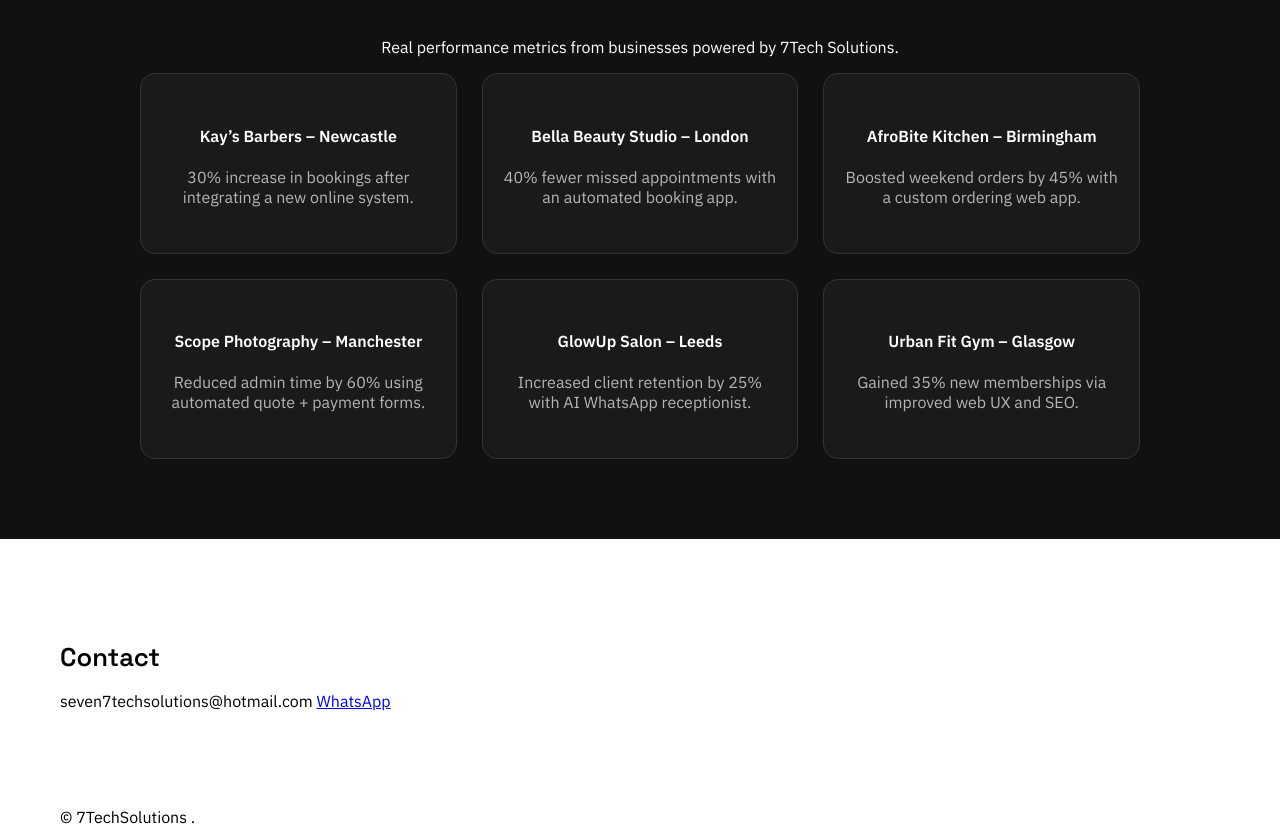
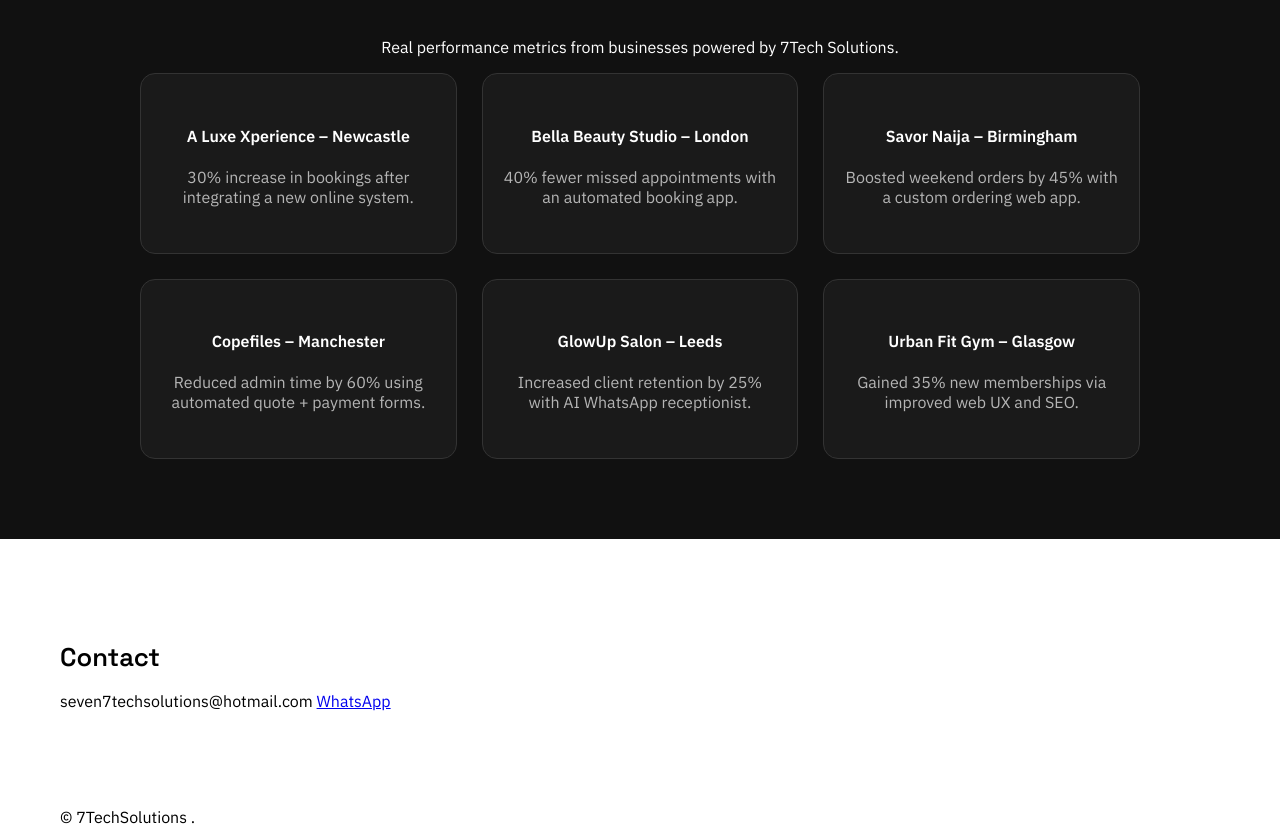
Before and after one commit to dav1dnnad1/7TS, a plain HTML site: page index.html in a window 1280 px wide. Shown: the part 3230-4057 px from the top of the page. Drawn offline with nearby package versions, Linux system fonts and the light colour scheme.

Commit message:
Minor changes

```diff
--- a/index.html
+++ b/index.html
@@ -194,7 +194,7 @@ Our focus is simple : fast delivery, flawless execution, and measurable results.
 
     <div class="results-grid">
       <div class="result-card">
-        <h4>Kay’s Barbers – Newcastle</h4>
+        <h4> A Luxe Xperience – Newcastle</h4>
         <p>30% increase in bookings after integrating a new online system.</p>
       </div>
       <div class="result-card">
@@ -202,11 +202,11 @@ Our focus is simple : fast delivery, flawless execution, and measurable results.
         <p>40% fewer missed appointments with an automated booking app.</p>
       </div>
       <div class="result-card">
-        <h4>AfroBite Kitchen – Birmingham</h4>
+        <h4>Savor Naija – Birmingham</h4>
         <p>Boosted weekend orders by 45% with a custom ordering web app.</p>
       </div>
       <div class="result-card">
-        <h4>Scope Photography – Manchester</h4>
+        <h4>Copefiles  – Manchester</h4>
         <p>Reduced admin time by 60% using automated quote + payment forms.</p>
       </div>
       <div class="result-card">
```
